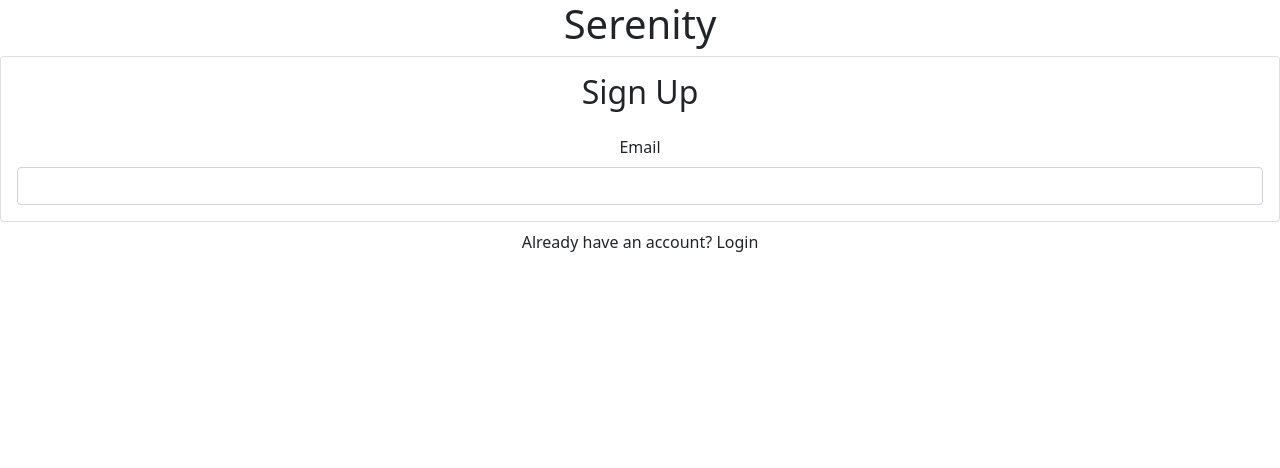
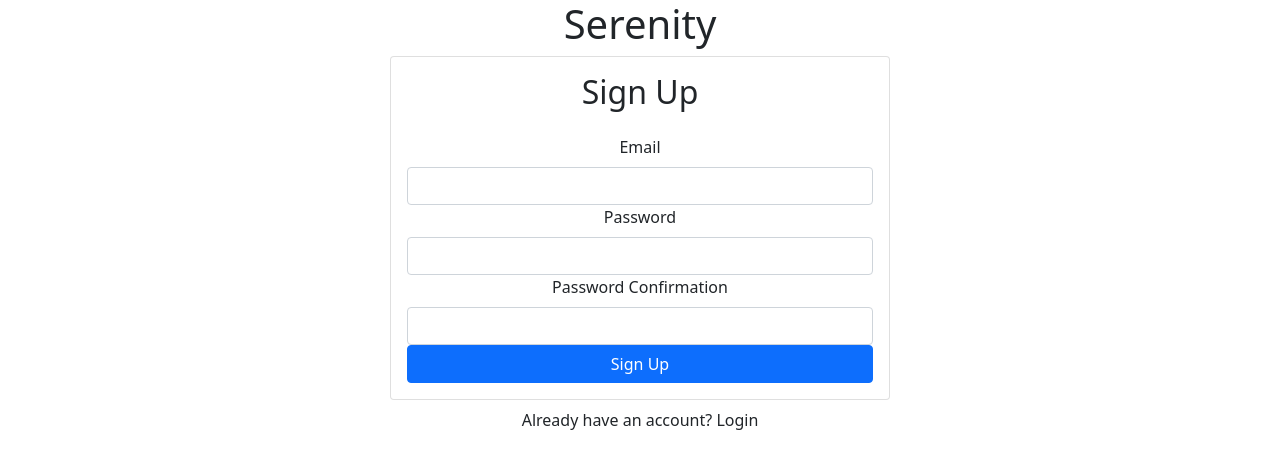
Before and after one commit to GALH2021/serenity, a React (Create React App) app: page /signup in a window 1280 px wide. Shown: the top 468 px of the page. Built offline with nearby package versions, Linux system fonts and the light colour scheme; no server answers.

Commit message:
signup user is functional

```diff
--- a/src/App.js
+++ b/src/App.js
@@ -1,5 +1,7 @@
-import logo from './logo.svg';
+import React from 'react';
 import './App.css';
+import { Container } from 'react-bootstrap';
+import { AuthProvider } from './firebase-backend/context/AuthContext';
 
 
 import Signup from './firebase-backend/Signup';
@@ -9,7 +11,13 @@ function App() {
   return (
     <div className="App">
       <h1>Serenity</h1>
-      <Signup/>
+      <AuthProvider>
+        <Container className="d-flex align-tiem-center justify-content-center">
+          <div className="w-100" style={{ maxWidth: "500px"}}>
+            <Signup/>
+          </div>
+        </Container>
+      </AuthProvider>
     </div>
   );
 }
--- a/src/firebase-backend/Signup.js
+++ b/src/firebase-backend/Signup.js
@@ -1,20 +1,58 @@
-import React, { useRef } from 'react';
-import { Form, Button, Card } from 'react-bootstrap';
+import React, { useRef, useState } from 'react';
+import { Form, Button, Card, Alert } from 'react-bootstrap';
+import { useAuth } from './context/AuthContext';
 
 
 function Signup() {
     const emailRef = useRef();
+    const passwordRef = useRef();
+    const passwordConfirmRef = useRef();
+
+    const { signup, currentUser } = useAuth();
+
+    const [error, setError] = useState("");
+    const [loading, setLoading] = useState(false);
+
+
+    async function handleSubmit(e) {
+        e.preventDefault();
+
+        if(passwordRef.current.value !== passwordConfirmRef.current.value) {
+            return setError("Passwords do not match");
+        }
+
+        try {
+            setError("");
+            setLoading(true);
+            await signup(emailRef.current.value, passwordRef.current.value);
+        } catch {
+            setError("Failed to create an account");
+        }
+    }
 
     return(
         <div className="Signup">
             <Card>
                 <Card.Body>
                     <h2 className="text-center mb-4">Sign Up</h2>
-                    <Form>
+                    {console.log(currentUser)}
+                    {error && <Alert variant="danger">{error}</Alert>}
+                    <Form onSubmit={handleSubmit}>
                         <Form.Group id="email">
                             <Form.Label>Email</Form.Label>
                             <Form.Control type="email" ref={emailRef} required/>
                         </Form.Group>
+                        <Form.Group id="password">
+                            <Form.Label>Password</Form.Label>
+                            <Form.Control type="password" ref={passwordRef} required/>
+                        </Form.Group>
+                        <Form.Group id="password-confirm">
+                            <Form.Label>Password Confirmation</Form.Label>
+                            <Form.Control type="password" ref={passwordConfirmRef} required/>
+                        </Form.Group>
+                        <Button disabled={loading} className="w-100" type="submit">
+                            Sign Up
+                        </Button>
                     </Form>
                 </Card.Body>
             </Card>
--- /dev/null
+++ b/src/firebase-backend/context/AuthContext.js
@@ -0,0 +1,45 @@
+import React, { useContext, useEffect, useState } from 'react';
+import { firebaseAuth } from '../firebase';
+
+
+const AuthContext = React.createContext();
+
+function useAuth() {
+    return useContext(AuthContext);
+}
+
+function AuthProvider({ children }) {
+    const [currentUser, setCurrentUser] = useState();
+    const [loading, setLoading] = useState(true);
+
+    function signup(email, password) {
+        return firebaseAuth.createUserWithEmailAndPassword(email, password);
+    }
+
+    useEffect(() => {
+        const unsubscribe = firebaseAuth.onAuthStateChanged(user => {
+            setCurrentUser(user);
+            setLoading(false);
+        });
+
+        return unsubscribe;
+    }, []);
+
+    const value = {
+        currentUser,
+        signup,
+    }
+
+    return (
+        <div className="AuthProvider">
+            <AuthContext.Provider value={value}>
+                {!loading && children}
+            </AuthContext.Provider>
+        </div>
+    );
+}
+
+export {
+    AuthProvider,
+    useAuth,
+} ;
```
